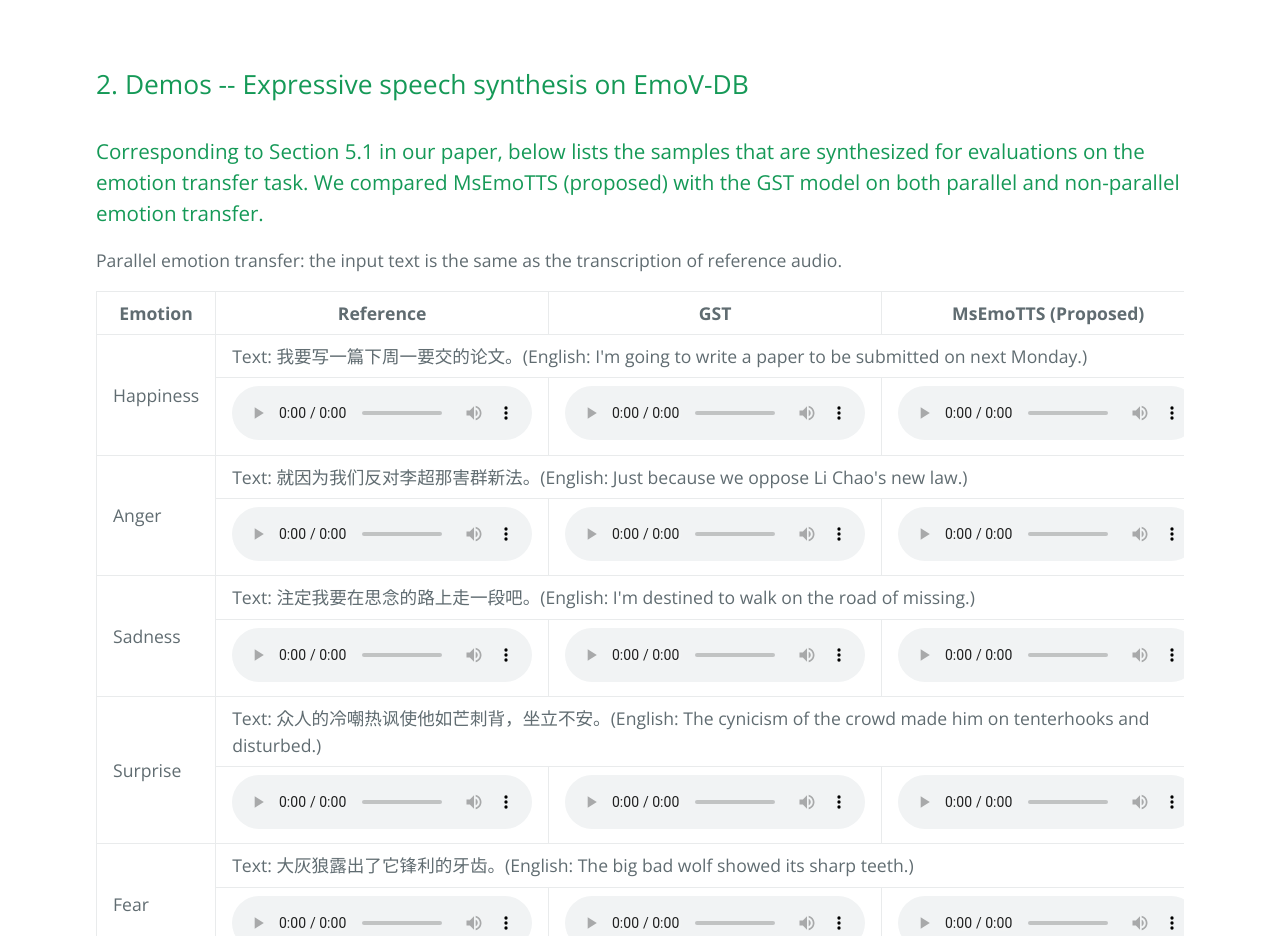
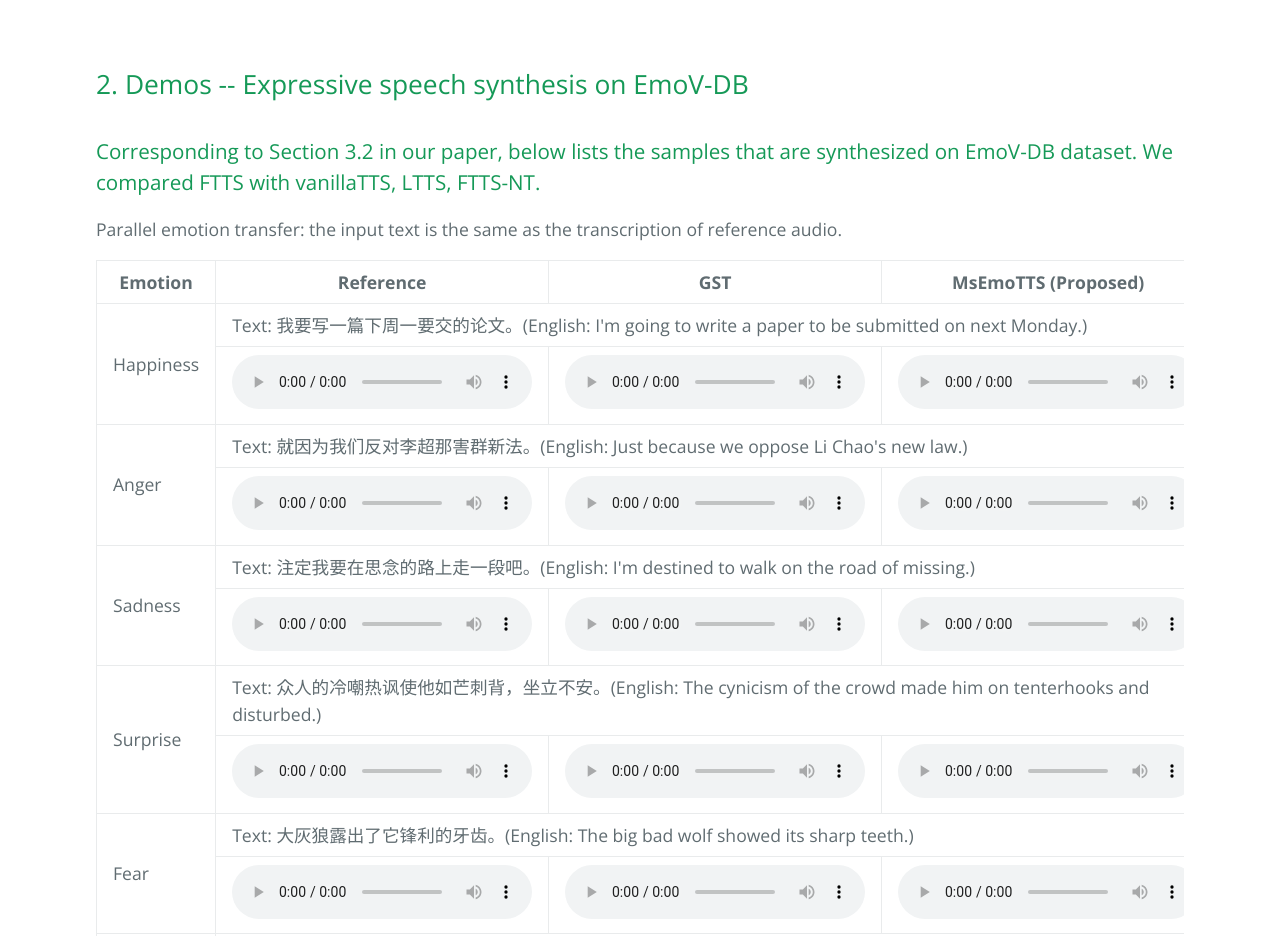
Before and after one commit to OFA-Sys/Demo_CTTS, a plain HTML site: page index.html in a window 1280 px wide. Shown: the part 820-1756 px from the top of the page. Drawn offline with nearby package versions, Linux system fonts and the light colour scheme.

Commit message:
Update index.html

```diff
--- a/index.html
+++ b/index.html
@@ -50,7 +50,7 @@ Thanks to the success of deep learning, neural network-based generative model ca
 <br><br>
 
 <h2>2. Demos -- Expressive speech synthesis on EmoV-DB<a name="transfer"></a></h2>
-<h3>Corresponding to Section 5.1 in our paper, below lists the samples that are synthesized for evaluations on the emotion transfer task. We compared MsEmoTTS (proposed) with the GST model on both parallel and non-parallel emotion transfer.</h3>
+<h3>Corresponding to Section 3.2 in our paper, below lists the samples that are synthesized on EmoV-DB dataset. We compared FTTS with vanillaTTS, LTTS, FTTS-NT.</h3>
 <p>Parallel emotion transfer: the input text is the same as the transcription of reference audio.</p>
 <table>
   <thead>
```
